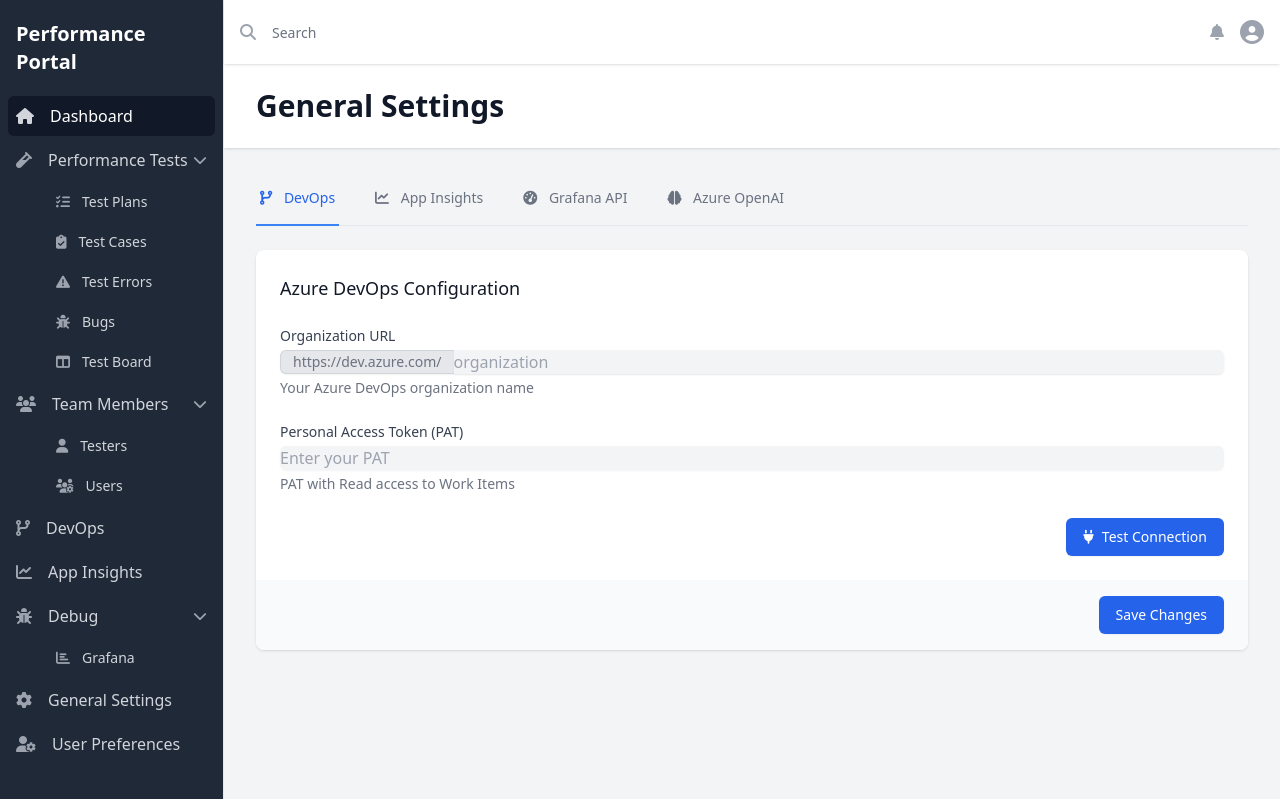
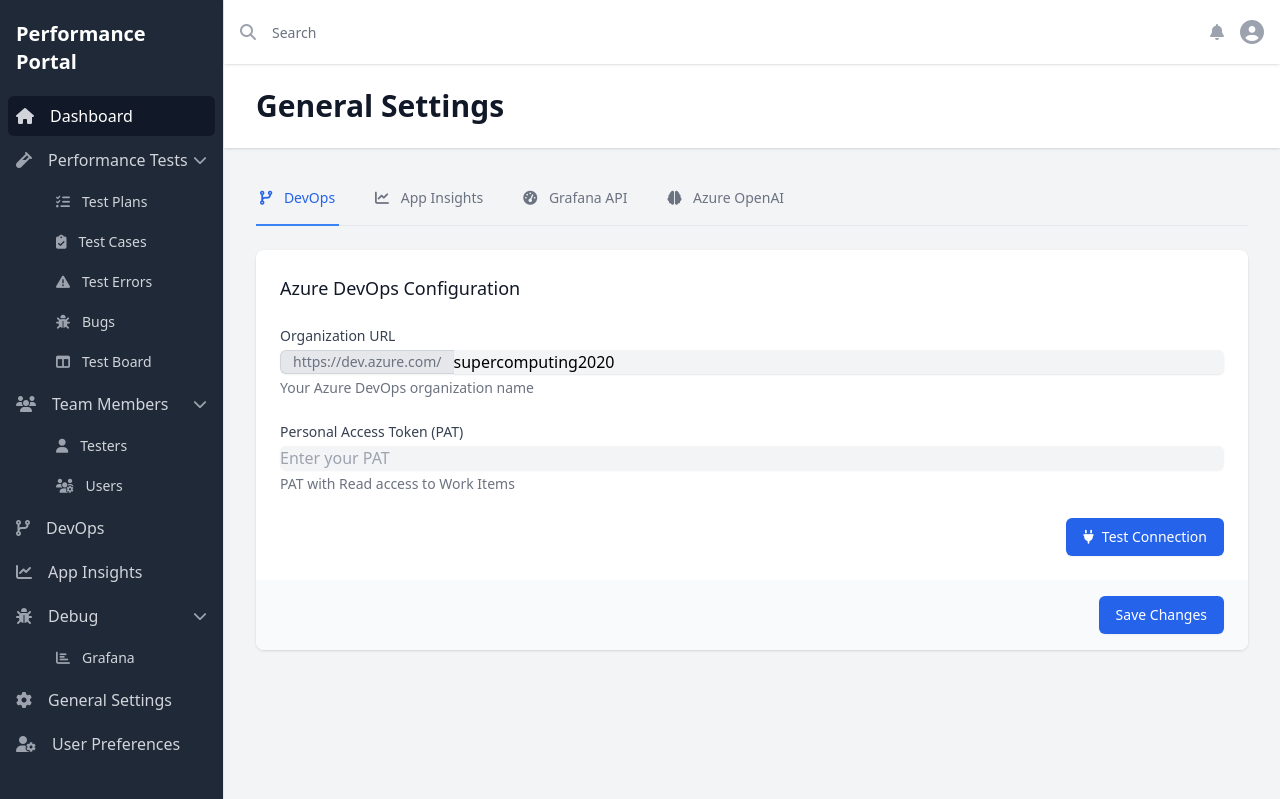
Before and after one commit to kkabza/PerformanceReporting, a Flask app: page /settings/general in a window 1280 px wide. Shown: the top 799 px of the page. Run offline with Flask 3, Linux system fonts and the light colour scheme; the visitor is signed in with stand-in values (Sample User, id 1); some libraries are stand-ins or nearby versions.

Commit message:
feat(azure-devops): Update default Azure DevOps connection to supercomputing2020 organization

```diff
--- a/app/routes/settings.py
+++ b/app/routes/settings.py
@@ -26,6 +26,12 @@
     # Mask the API key for security
     grafana_api_key_masked = "•" * len(grafana_api_key) if grafana_api_key else ''
 
+    # Get Azure DevOps credentials from environment
+    devops_org_url = os.getenv('AZURE_DEVOPS_ORG', 'supercomputing2020')
+    devops_pat = os.getenv('AZURE_DEVOPS_PAT', '')
+    # Mask the PAT for security
+    devops_pat_masked = "•" * len(devops_pat) if devops_pat else ''
+
     # Get OpenAI endpoint and deployment from environment, and load API key
     openai_endpoint = os.getenv('OPENAI_API_ENDPOINT', 'https://api.openai.com/v1')
     openai_api_key = os.getenv('OPENAI_API_KEY', '')
@@ -38,6 +44,8 @@
                            app_insights_api_key_masked=app_insights_api_key_masked,
                            grafana_url=grafana_url,
                            grafana_api_key_masked=grafana_api_key_masked,
+                           devops_org_url=devops_org_url,
+                           devops_pat_masked=devops_pat_masked,
                            openai_endpoint=openai_endpoint,
                            openai_api_key_masked=openai_api_key_masked,
                            openai_deployment=openai_deployment)
--- a/app/templates/pages/settings/general.html
+++ b/app/templates/pages/settings/general.html
@@ -64,7 +64,8 @@
                                        id="devops_org_url"
                                        name="devops_org_url"
                                        class="flex-1 block w-full rounded-none rounded-r-md border-gray-300 bg-gray-100 shadow-sm focus:ring-2 focus:ring-blue-500 focus:border-blue-500 hover:bg-white hover:border-gray-500 transition-all duration-200"
-                                       placeholder="organization">
+                                       placeholder="organization"
+                                       value="{{ devops_org_url|default('supercomputing2020') }}">
                             </div>
                             <p class="mt-1 text-sm text-gray-500">Your Azure DevOps organization name</p>
                         </div>
@@ -74,7 +75,8 @@
                                    id="devops_pat"
                                    name="devops_pat"
                                    class="mt-1 block w-full rounded-md border-gray-300 bg-gray-100 shadow-sm focus:ring-2 focus:ring-blue-500 focus:border-blue-500 hover:bg-white hover:border-gray-500 transition-all duration-200"
-                                   placeholder="Enter your PAT">
+                                   placeholder="Enter your PAT"
+                                   value="{{ devops_pat_masked|default('') }}">
                             <p class="mt-1 text-sm text-gray-500">PAT with Read access to Work Items</p>
                         </div>
                         <div class="flex justify-end">
```
Also changed, not shown: 1 other file.
